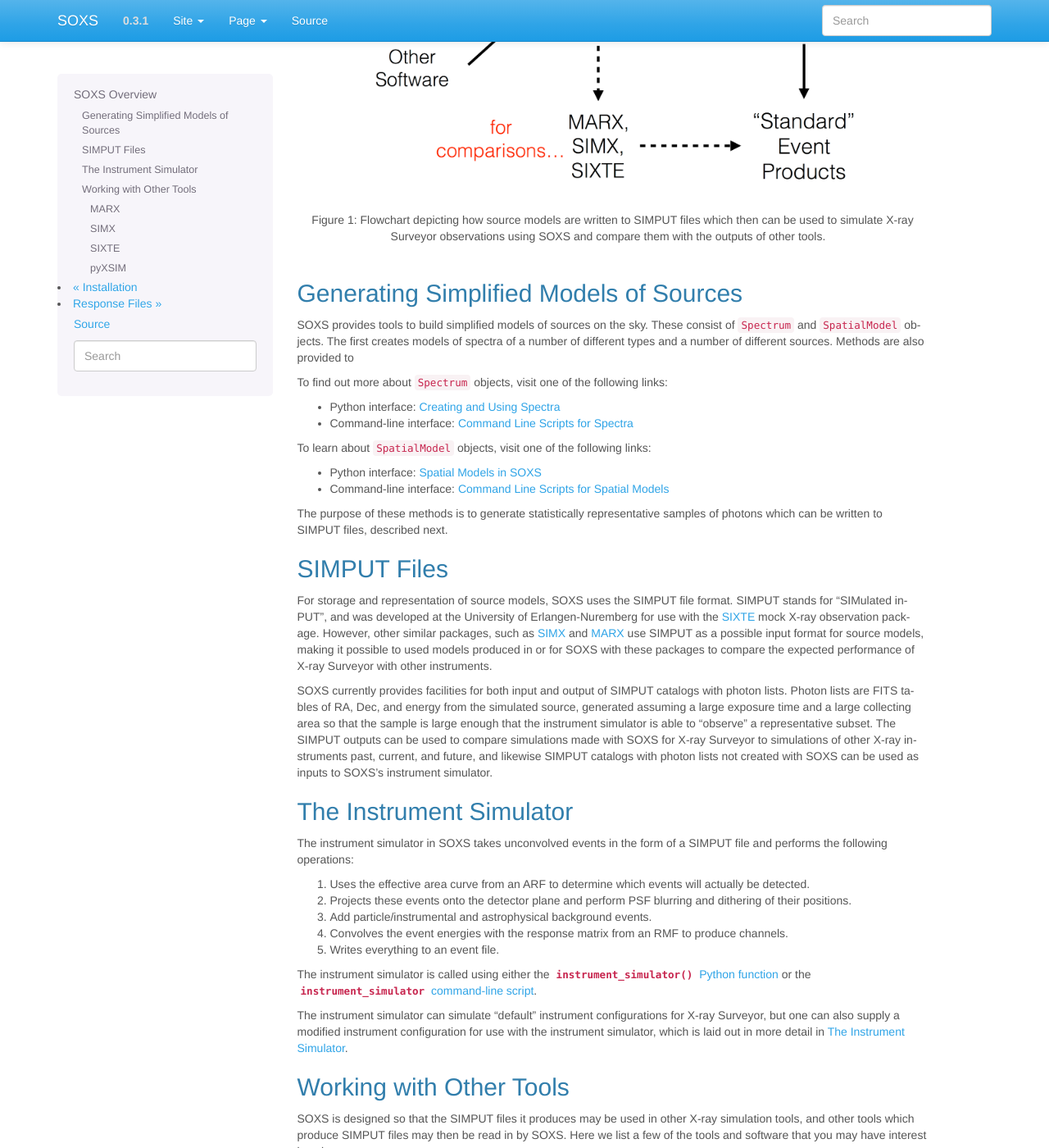
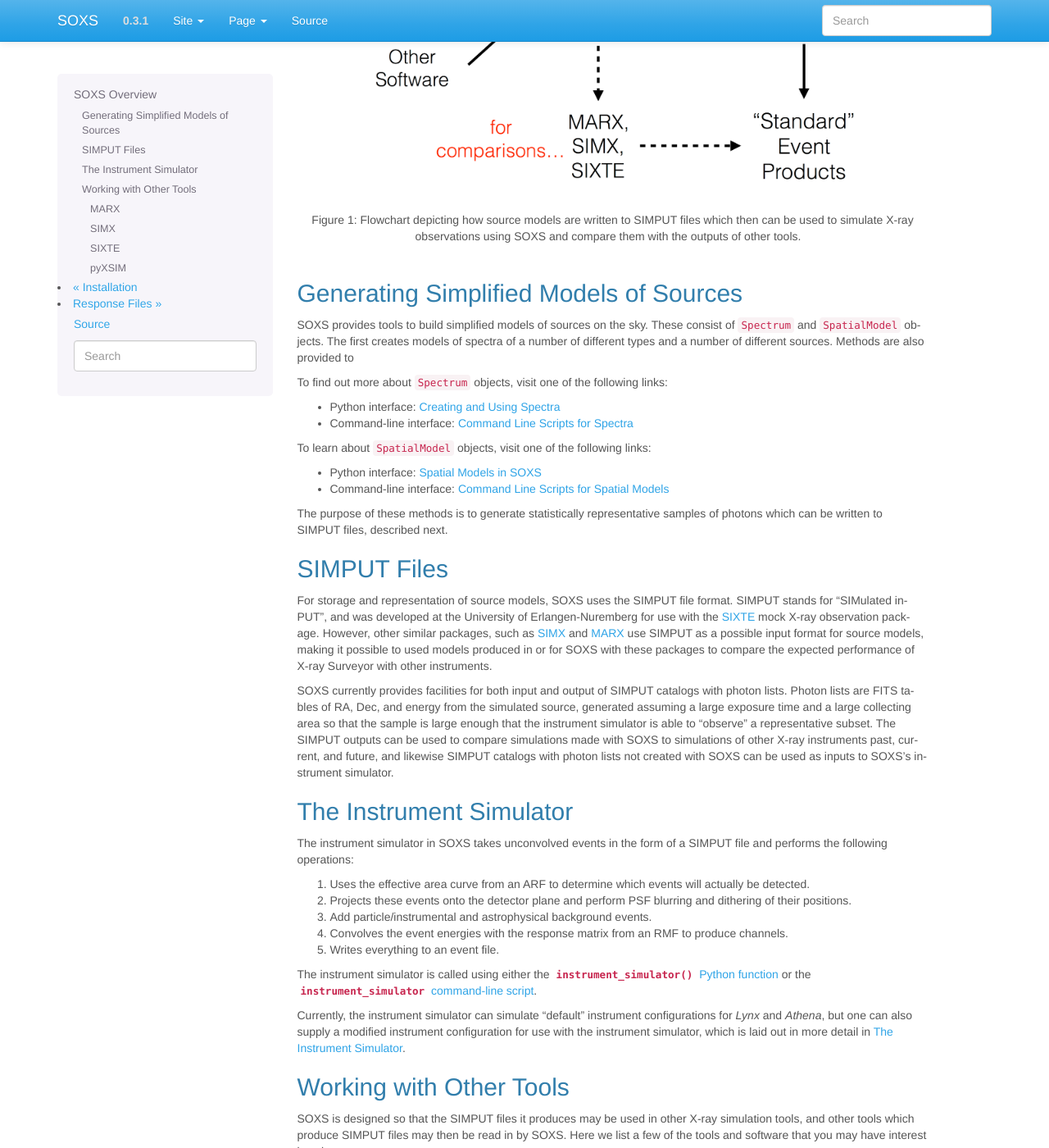
Before and after one commit to lynx-x-ray-observatory/soxs, a Sphinx documentation site: the page built from doc/source/overview.rst, in a window 1280 px wide and 1400 px high, scrolled down 546 px. Shown: the whole window at 82% size. Built offline with Sphinx 7.4.7, drawn with Linux system fonts in a browser that asks for light colours; some of the changed text lies outside the part shown.

Commit message:
More doc changes

```diff
--- a/doc/source/changelog.rst
+++ b/doc/source/changelog.rst
@@ -9,7 +9,7 @@ Version 0.4.0
 This version contains new features and bugfixes. Some changes are not backwards-compatible.
 
 * SOXS has been re-branded as "Simulating Observations of X-ray Sources".
-* Instrument specifications for the *Athena* WFI and XIFU have been added to the instrument registry.
+* Instrument specifications for the *Athena* WFI and X-IFU have been added to the instrument registry.
 * A test suite infrastructure has been added to SOXS.
 * The default astrophysical background in SOXS was not identical to the advertised input spectrum, which
   has been fixed.
--- a/doc/source/overview.rst
+++ b/doc/source/overview.rst
@@ -8,7 +8,7 @@ three main components:
 
 1. Tools to generate simple models of astrophysical sources
 2. I/O interface to SIMPUT files
-3. An instrument simulator for X-ray Surveyor
+3. An instrument simulator for X-ray telescopes
 
 These are outlined in detail below. Figure 1 shows a flowchart of how one transforms models
 of astrophysical sources to event lists using SOXS.
@@ -19,7 +19,7 @@ of astrophysical sources to event lists using SOXS.
     :scale: 20 %
 
     Figure 1: Flowchart depicting how source models are written to SIMPUT files which then
-    can be used to simulate X-ray Surveyor observations using SOXS and compare them with the
+    can be used to simulate X-ray observations using SOXS and compare them with the
     outputs of other tools.
 
 Generating Simplified Models of Sources
@@ -58,9 +58,9 @@ SOXS currently provides facilities for both input and output of SIMPUT catalogs
 photon lists. Photon lists are FITS tables of RA, Dec, and energy from the simulated source,
 generated assuming a large exposure time and a large collecting area so that the sample is large
 enough that the instrument simulator is able to "observe" a representative subset. The SIMPUT
-outputs can be used to compare simulations made with SOXS for X-ray Surveyor to simulations of
-other X-ray instruments past, current, and future, and likewise SIMPUT catalogs with photon
-lists not created with SOXS can be used as inputs to SOXS's instrument simulator.
+outputs can be used to compare simulations made with SOXS to simulations of other X-ray instruments
+past, current, and future, and likewise SIMPUT catalogs with photon lists not created with SOXS
+can be used as inputs to SOXS's instrument simulator.
 
 The Instrument Simulator
 ------------------------
@@ -86,8 +86,8 @@ SIMPUT file and performs the following operations:
 The instrument simulator is called using either the |instrument_simulator_py|_ or the
 |instrument_simulator_cmd|_.
 
-The instrument simulator can simulate "default" instrument configurations for
-X-ray Surveyor, but one can also supply a modified instrument configuration for use
+Currently, the instrument simulator can simulate "default" instrument configurations for
+*Lynx* and *Athena*, but one can also supply a modified instrument configuration for use
 with the instrument simulator, which is laid out in more detail in :ref:`instrument`.
 
 Working with Other Tools
@@ -105,7 +105,7 @@ Website: http://space.mit.edu/CXC/MARX/
 
 MARX is a set of programs developed to provide a detailed ray-tracing simulation of the
 on-orbit performance of *Chandra*. The SIMPUT files produced by SOXS can be used as inputs
-to MARX to simulate *Chandra* observations to compare with X-ray Surveyor.
+to MARX to simulate *Chandra* observations to compare with those made by SOXS.
 
 SIMX
 ++++
@@ -142,4 +142,4 @@ observations of these sources from a wide variety of models, whether from grid-b
 simulation codes such as FLASH, Enzo, and Athena, to particle-based codes such as
 Gadget and AREPO, and even from datasets that have been created “by hand”, such as from
 NumPy arrays. pyXSIM can be used to produce SIMPUT files which can be ingested by
-SOXS for making simulated X-ray Surveyor observations.
+SOXS for making simulated observations.
```
